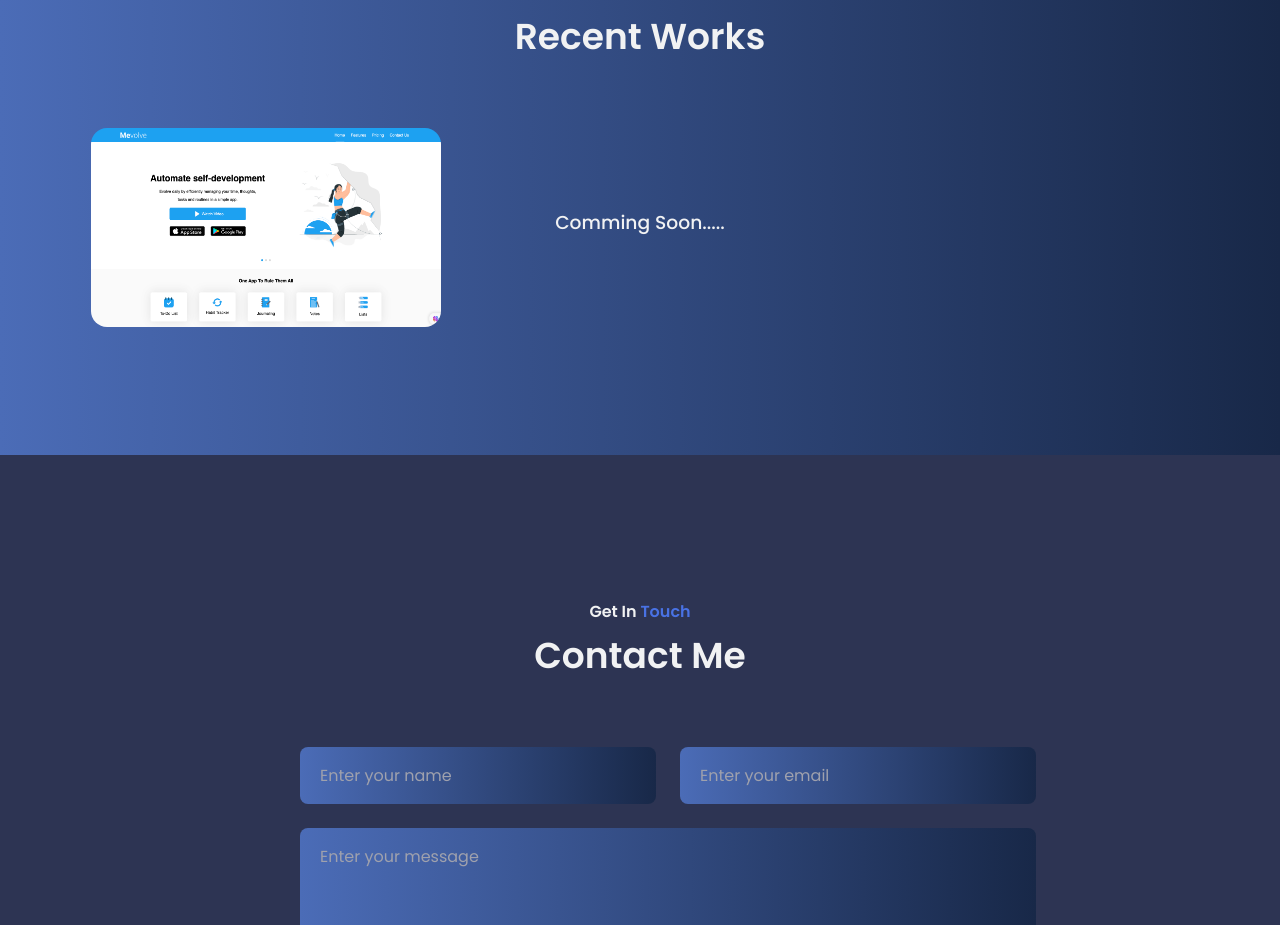
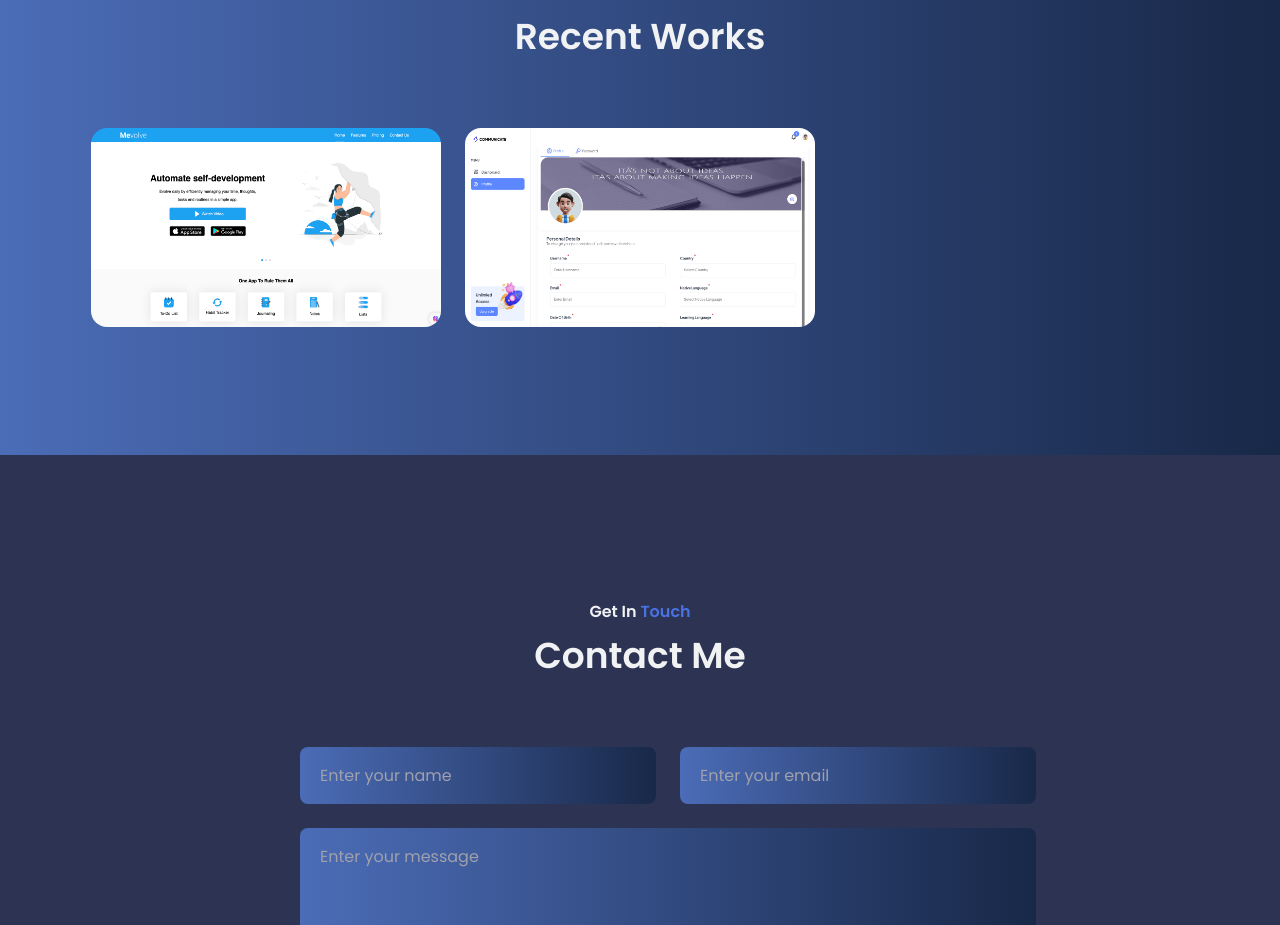
Before and after one commit to Mahendranjs/My-Portfolio, an Angular app: page /#home in a window 1280 px wide. Shown: the part 3366-4291 px from the top of the page. Built offline with nearby package versions, Linux system fonts and the light colour scheme.

Commit message:
project updated

```diff
--- a/src/app/app.component.html
+++ b/src/app/app.component.html
@@ -50,7 +50,7 @@
               in quality work.
             </p>
             <div class="btn__justify">
-            <a class="btn" href="assets/img/Mahendran.pdf" target="_blank" download>Download CV</a>
+            <a class="btn" href="assets/img/Mahendran_m.pdf" target="_blank" download>Download CV</a>
             <a href="#contact" class="btn"> Let's Talk !!!</a>
             </div>
           </div>
@@ -252,18 +252,17 @@
                   </div>
             </article>
 
-            <article class="projects__card" style="text-align: center;
-            padding-block: 5rem;">
-              <!-- <img src="assets/img/Mevolve.png" alt="" class="projects__img"/> -->
-              <h3>Comming Soon.....</h3>
-              <!-- <div class="projects__modal">
+            <article class="projects__card" style="text-align: center;">
+              <img src="assets/img/Communicate.png" alt="" class="projects__img"/>
+              <!-- <h3>Comming Soon.....</h3> -->
+              <div class="projects__modal">
                 <span class="projects__subtitle">Web</span>
-                <h2 class="projects__title">Self-Development Site</h2>
-                <a href="https://mevolve-b6eea.web.app/" target="_blank" class="projects__btn">
+                <h2 class="projects__title">Communicate</h2>
+                <!-- <a href="https://mevolve-b6eea.web.app/" target="_blank" class="projects__btn">
                     View Demo <i class="ri-external-link-line"></i>
-                </a>
-
-              </div> -->
+                </a> -->
+                <span class="projects__btn">Loading ....</span>
+              </div>
             </article>
        </div>
    </section>
```
Also changed, not shown: src/assets/img/Communicate.png (added), 1 other file (tests, documents, lock files or other folders).
